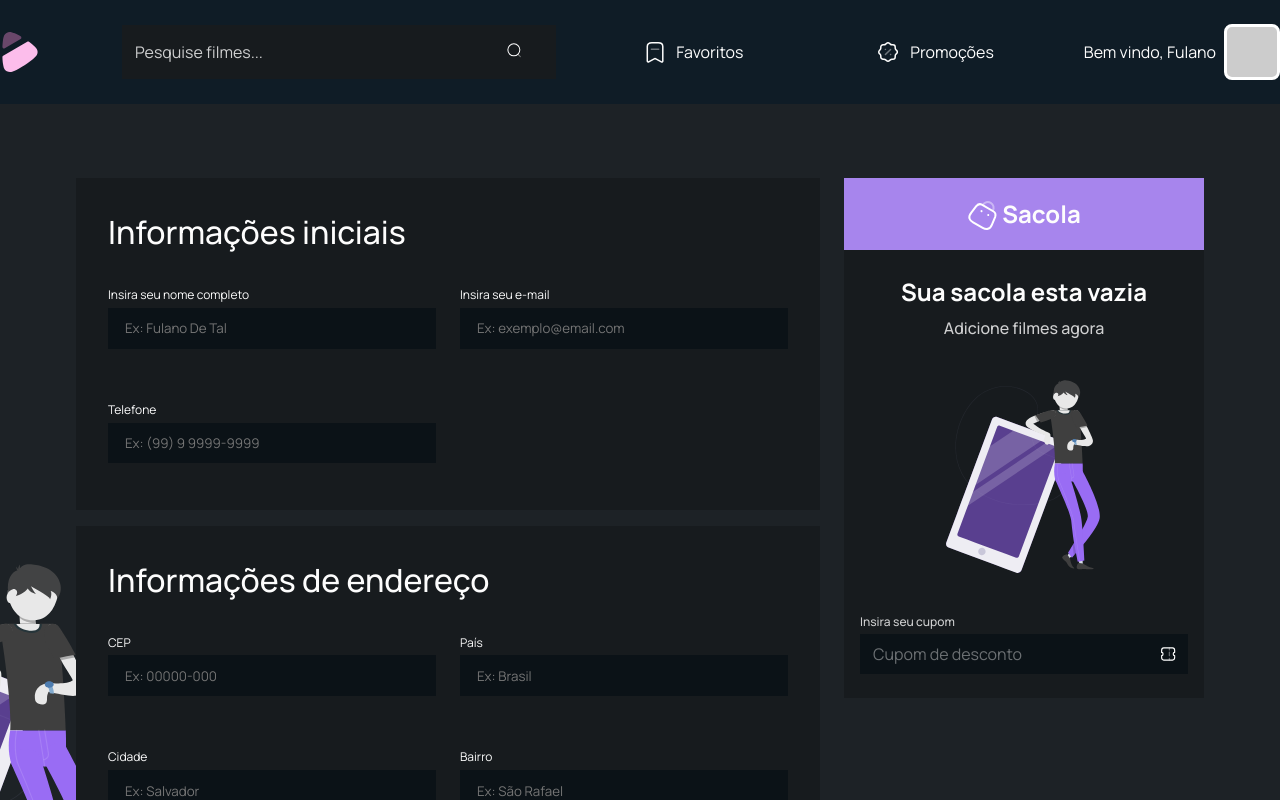
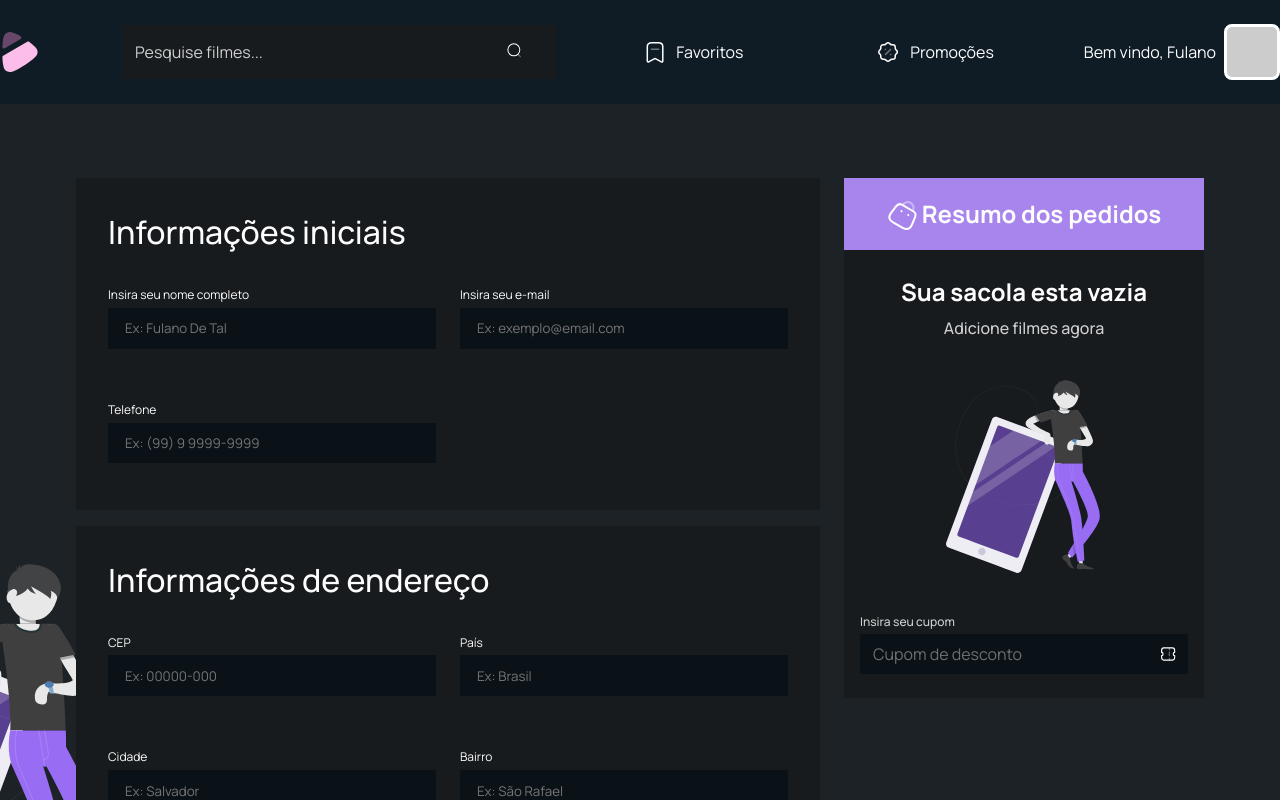
Before and after one commit to ramondorosario/remaking-e-commerce, a React (Create React App) app: page /confirmar-dados in a window 1280 px wide. Shown: the top 800 px of the page. Built offline with nearby package versions, Linux system fonts and the light colour scheme.

Commit message:
chore: changing shopList header name when is rendered in confirmData page

```diff
--- a/src/components/ShopList/index.tsx
+++ b/src/components/ShopList/index.tsx
@@ -24,6 +24,7 @@ export const ShopList: React.FC<IShopList> = ({
 	const history = useHistory();
 
 	const { shopList, totalShopList, currentCoupon, applyCoupon } = useShopList();
+	const path = history.location.pathname;
 
 	useEffect(() => {
 		setValue('coupon', currentCoupon);
@@ -37,7 +38,7 @@ export const ShopList: React.FC<IShopList> = ({
 		<div className={s.containerShopList}>
 			<header className={s.headerShopList}>
 				<Bag />
-				<h2>Sacola</h2>
+				<h2>{path === '/confirmar-dados' ? 'Resumo dos pedidos' : 'Sacola'}</h2>
 			</header>
 			<div className={s.contentShopList}>
 				{shopList?.length ? (
```
